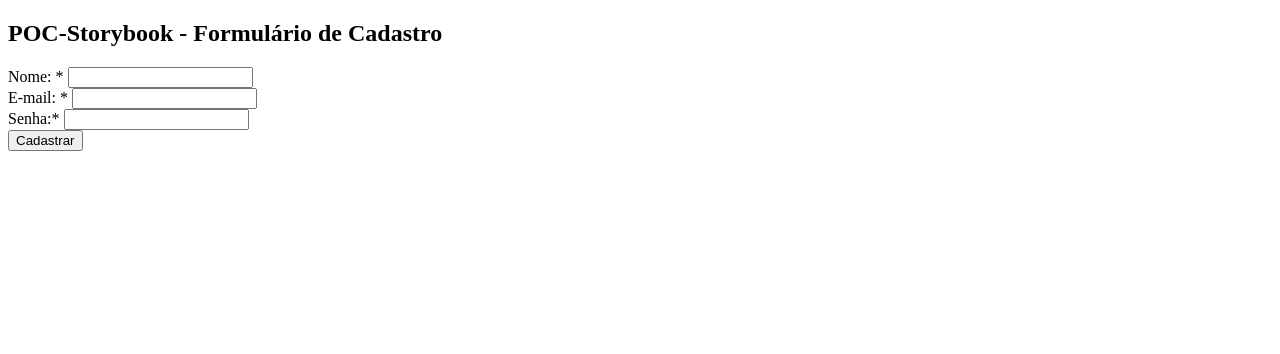
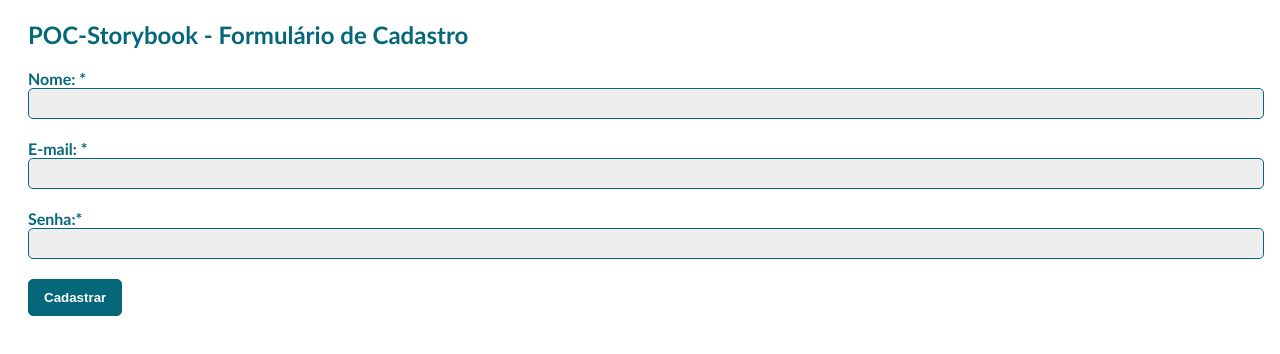
Before and after one commit to phmatos07/poc-storybook, an Angular app: page / in a window 1280 px wide. Shown: the top 354 px of the page. Built offline with nearby package versions, Linux system fonts and the light colour scheme.

Commit message:
Diagramação do layout e implementação de mensagens dinâmicas

```diff
--- a/src/app/app.component.scss
+++ b/src/app/app.component.scss
@@ -0,0 +1,13 @@
+$primary-color: #056779;
+
+section {
+  padding: {
+    right: 20px;
+    left: 20px;
+  };
+}
+
+h1 {
+  font-family: Calibri, Verdana;
+  color: $primary-color;
+}
--- a/src/app/register-user/register-user.component.html
+++ b/src/app/register-user/register-user.component.html
@@ -2,7 +2,7 @@
   [formGroup]="registerUserForm"
   (ngSubmit)="onSubmit()"
 >
-  <div class="input">
+  <div class="input-label">
     <label for="nome">
       Nome: *
     </label>
@@ -16,7 +16,7 @@
     <span class="alert">{{ getAlert('nome', nome) }}</span>
   </div>
 
-  <div class="input">
+  <div class="input-label">
     <label for="email">
       E-mail: *
     </label>
@@ -30,7 +30,7 @@
     <span class="alert">{{ getAlert('email', email) }}</span>
   </div>
 
-  <div class="input">
+  <div class="input-label">
     <label for="password">
       Senha:*
     </label>
@@ -45,7 +45,16 @@
   </div>
 
   <input
+    class="input-submit"
     type="submit"
     value="Cadastrar"
   >
+  <span
+    *ngIf="isSubmit"
+    class="feedback-message"
+    [class.feedback-message-error]="registerUserForm.invalid"
+    [class.feedback-message-success]="registerUserForm.valid"
+  >
+    {{ feedbackMessage }}
+  </span>
 </form>
--- a/src/app/register-user/register-user.component.scss
+++ b/src/app/register-user/register-user.component.scss
@@ -0,0 +1,89 @@
+$primary-color: #056779;
+$white-color: #ffffff;
+$input-color-text: #616161;
+$input-background-color: #eeeeee;
+$input-border-radius: 5px;
+$input-submit-background-color: #8f8f8f;
+$color-active: #04ac5d;
+$color-text-alert: #ad0404;
+
+.input-label {
+  margin: {
+    top: 20px;
+    bottom: 20px;
+  }
+  font-family: Calibri, Verdana;
+
+  label {
+    display: block;
+    font-weight: bold;
+    color: $primary-color;
+  }
+
+  input {
+    width: 100%;
+    height: auto;
+    padding: {
+      top: 7px;
+      right: 5px;
+      bottom: 7px;
+      left: 5px;
+    }
+    color: $input-color-text;
+    background-color: $input-background-color;
+    border: 1px solid $primary-color;
+    border-radius: $input-border-radius;
+
+    &:hover,
+    &:focus,
+    &:active {
+      background-color: $white-color;
+      border: 3px solid $color-active;
+    }
+  }
+
+  span {
+    display: block;
+    margin-top: 2px;
+    font-size: 14px;
+    font-weight: bold;
+    color: $color-text-alert;
+  }
+}
+
+.input-submit {
+  padding: {
+    top: 10px;
+    right: 15px;
+    bottom: 10px;
+    left: 15px;
+  }
+  font-weight: bold;
+  color: $white-color;
+  background-color: $primary-color;
+  border: 1px solid $primary-color;
+  border-radius: $input-border-radius;
+  cursor: pointer;
+
+  &:hover {
+    background-color: $input-submit-background-color;
+  }
+
+  &:active {
+    background-color: $color-active;
+  }
+}
+
+.feedback-message {
+  display: inline-block;
+  margin-left: 20px;
+  font-weight: bold;
+
+  &-error {
+    color: $color-text-alert;
+  }
+
+  &-success {
+    color: $color-active;
+  }
+}
```
